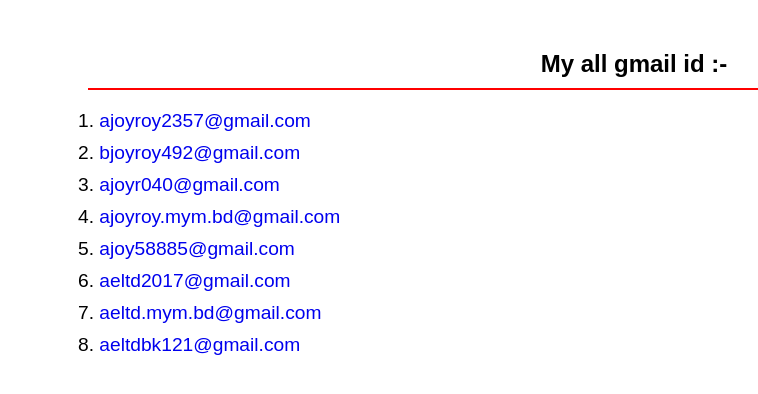
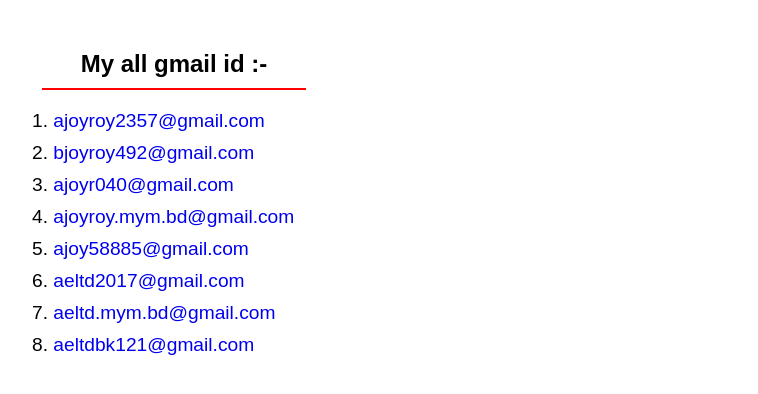
Before and after one commit to joy-narayon-roy/File_handel_Node_js_Code, a plain HTML site: page index.html in a window 1280 px wide. Shown: the whole page, without its empty margins (6-764 px from the left). Drawn offline with Linux system fonts and the light colour scheme; a script that the page names is missing; a web font is replaced by a local one.

Commit message:
Update index.html

```diff
--- a/index.html
+++ b/index.html
@@ -13,8 +13,8 @@
             font-family: KoHo,sans-serif;
         }
         body {
-            min-height: 100vh;
-            width: 100%;
+            height: auto;
+            width: 360px;
         }
         .acc {
             width: 90%;
```
